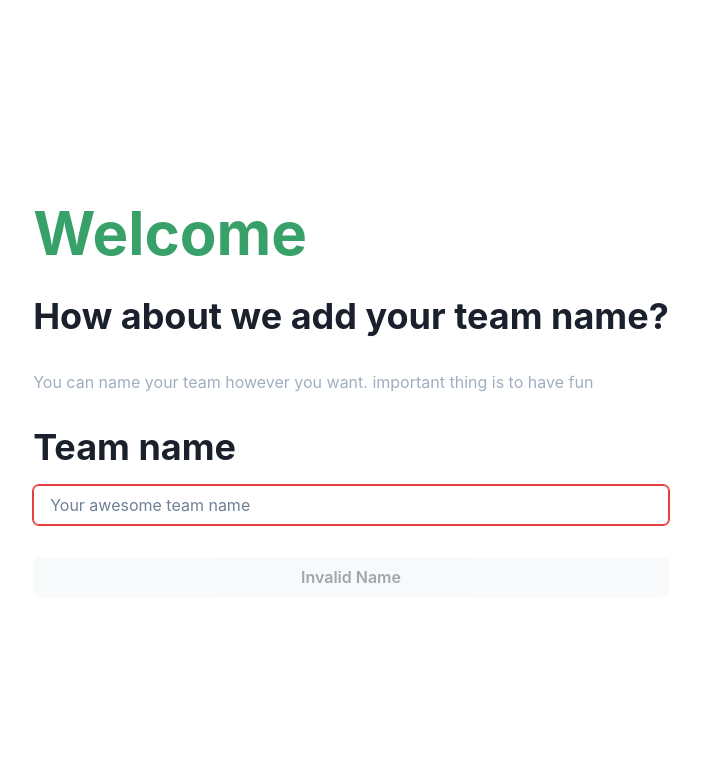
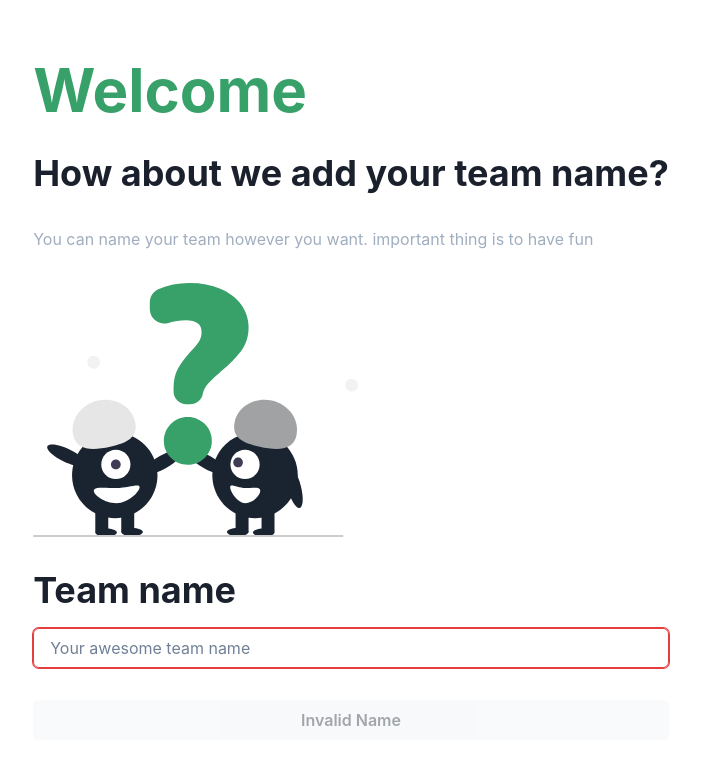
Before and after one commit to elijahmg/Pub-Quiz-App, a Next.js app: page /1 in a window 1280 px wide. Shown: the top 764 px of the page, without its empty margins (289-990 px from the left). Built offline with nearby package versions, Linux system fonts and the light colour scheme.

Commit message:
feat: example

```diff
--- a/pages/[gameId]/index.tsx
+++ b/pages/[gameId]/index.tsx
@@ -11,6 +11,7 @@ import { useEffect } from 'react';
 import Header from '../../components/headers/Header';
 import SubHeader from '../../components/headers/SubHeader';
 import SubTitle from '../../components/headers/SubTitle';
+import DummyPeople from '../../components/images/dummy-people';
 
 const Welcome = (): JSX.Element => {
   const [value, setValue] = React.useState<string>(``);
@@ -36,6 +37,7 @@ const Welcome = (): JSX.Element => {
           You can name your team however you want. important thing is to have
           fun
         </SubTitle>
+        <DummyPeople />
         <FormControl id="first-name" isInvalid={buttonStatus}>
           <Heading as="h3" mb={4}>
             Team name
```
Also changed, not shown: public/Illustration-Welcome-Screen.svg (added).
